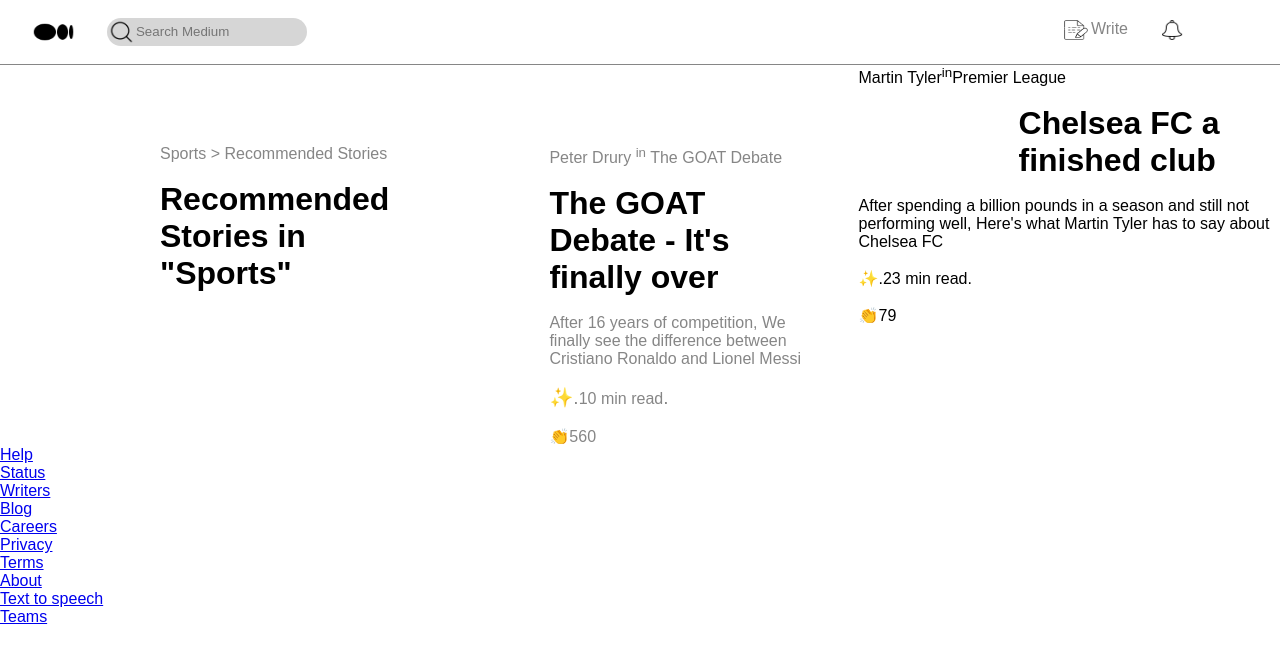
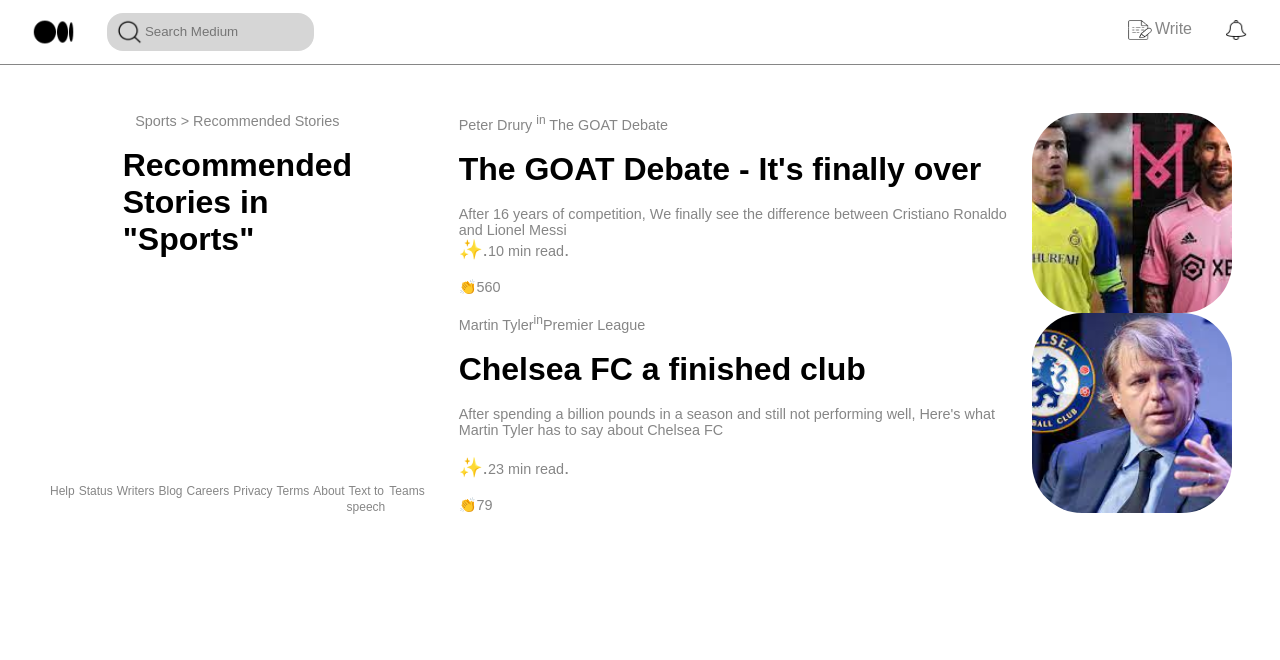
Before and after one commit to jo13han/IO-Assignment-1, a plain HTML site: page index.html in a window 1280 px wide. Drawn offline with Linux system fonts and the light colour scheme.

Commit message:
Add files via upload

```diff
--- a/index.html
+++ b/index.html
@@ -23,7 +23,7 @@
     <div class="container">
       <div class="left">
         <p>Sports > Recommended Stories</p>
-        <br>
+        <br />
         <h1>
           Recommended
           <hr />
@@ -31,48 +31,60 @@
           <hr />
           "Sports"
         </h1>
+        <footer>
+          <p><a href="#">Help</a></p>
+          <p><a href="#">Status</a></p>
+          <p><a href="#">Writers</a></p>
+          <p><a href="#">Blog</a></p>
+          <p><a href="#">Careers</a></p>
+          <p><a href="#">Privacy</a></p>
+          <p><a href="#">Terms</a></p>
+          <p><a href="#">About</a></p>
+          <p><a href="#">Text to speech</a></p>
+          <p><a href="#">Teams</a></p>
+        </footer>
       </div>
       <div class="right">
         <div class="box1">
+          <div class="textcontainer">
           <p>Peter Drury <sup>in</sup> The GOAT Debate</p>
-          <br>
+          <br />
           <h1>The GOAT Debate - It's finally over</h1>
-          <br>
+          <br />
           <p>
             After 16 years of competition, We finally see the difference between
             Cristiano Ronaldo and Lionel Messi
           </p>
-          <br>
           <p class="time"><span>✨.</span>10 min read<span>.</span></p>
-          <br>
+          <br />
           <p class="likes"><span>👏</span>560</p>
         </div>
-      </div>
-      <div class="box2">
-        <p>Martin Tyler<sup>in</sup>Premier League</p>
-        <br>
-        <h1>Chelsea FC a finished club</h1>
-        <br>
-        <p>
-          After spending a billion pounds in a season and still not performing well, Here's what Martin Tyler has to say about Chelsea FC
-        </p>
-        <br>
-        <p class="time1"><span>✨.</span>23 min read<span>.</span></p>
-        <br>
-        <p class="likes1"><span>👏</span>79</p>
+        <div class="imagecontainer">
+          <img src="./messironaldo.jpg" />
+        </div>
+          <br />
+        </div>
+        <div class="box1">
+          <div class="textcontainer">
+          <p>Martin Tyler<sup>in</sup>Premier League</p>
+          <br />
+          <h1>Chelsea FC a finished club</h1>
+          <br />
+          <p>
+            After spending a billion pounds in a season and still not performing
+            well, Here's what Martin Tyler has to say about Chelsea FC
+          </p>
+          <br />
+          <p class="time"><span>✨.</span>23 min read<span>.</span></p>
+          <br />
+          <p class="likes"><span>👏</span>79</p>
+          </div>
+          <div class="imagecontainer">
+          <img src="./toddbohly.jpg" />
+          </div>
+        </div>
+        </div>
       </div>
     </div>
-    <footer>
-        <p><a href="#">Help</a></p>
-        <p><a href="#">Status</a></p>
-        <p><a href="#">Writers</a></p>
-        <p><a href="#">Blog</a></p>
-        <p><a href="#">Careers</a></p>
-        <p><a href="#">Privacy</a></p>
-        <p><a href="#">Terms</a></p>
-        <p><a href="#">About</a></p>
-        <p><a href="#">Text to speech</a></p>
-        <p><a href="#">Teams</a></p>
-      </footer>
   </body>
 </html>
--- a/style.css
+++ b/style.css
@@ -1,157 +1,161 @@
-*{
+* {
 	padding: 0;
 	margin: 0;
 	font-family: Arial, Helvetica, sans-serif;
 }
-
-body{
+p{
+    font-size: 0.9rem;
+}
+body {
 	height: 100%;
 }
-nav{
+
+input:focus {
+	outline: none;
+}
+
+nav {
 	display: flex;
 	align-items: center;
-    padding: 1rem 2rem;
+	padding: 0.5rem 2rem;
 	background: white;
 	border-bottom: 1px solid #868686;
+	height: 3rem;
 }
 
-nav .options{
+nav .options {
 	float: right;
 	margin-left: auto;
-}
-nav .logo{
-    height: 2rem;
-    width: 2.7rem;
+	margin-right: 0;
 }
 
-nav .search{
-    height: 1.8rem;
-    width: 2rem;
-    left: 8rem;
-    z-index: 1;
+nav .logo {
+	width: 2.7rem;
+	aspect-ratio: 1;
 }
 
-nav p{
-    color: #242424;
-    position: absolute;
-    left: 8rem;
-    padding-top: 1rem;
-    padding-left: 3rem;
-    padding-bottom: 1rem;
-    height: 0.75rem;
-    width: 6rem;
+nav img.search {
+	aspect-ratio: 1;
+	height: 80%;
 }
-nav .one{
+
+nav .one {
 	display: flex;
+	align-items: center;
 	border-radius: 1rem;
 	background-color: #d6d6d6;
-    left: 7rem;
+	height: 80%;
 	width: 200px;
 	margin-left: 2rem;
+	padding-left: 7px;
 }
 
-nav .one #searchstuff{
+nav .one #searchstuff {
 	border: none;
-    background:transparent;
+	background: transparent;
 }
 
-
-nav ul{
+nav ul {
 	display: flex;
 	list-style: none;
 	margin-right: 4rem;
 }
 
-nav li{
+nav li {
 	padding-left: 0.2rem;
 }
 
-nav .pen{
+nav .pen {
 	height: 1.2rem;
 	width: 1.5rem;
 }
 
-nav .notif{
+nav .notif {
 	padding-left: 2rem;
 	height: 1.2rem;
 	width: 1.5rem;
 }
 
-nav a{
+nav a {
 	text-decoration: none;
 	color: #868686;
 }
 
-a:hover{
+a:hover {
 	color: black;
 }
 
-.container{
+.container {
 	background-color: white;
 	display: flex;
 	flex-direction: row;
+	justify-content: center;
+	padding-left: 3rem;
+	padding-right: 3rem;
+	padding-top: 3rem;
 }
 
-.container .left p{
-    margin-left: 10rem;
-    margin-top: 5rem;
+.container .left {
+	display: flex;
+	flex-direction: column;
+	align-items: center;
+}
+
+.container .left p {
 	color: #868686;
 }
-.container h1{
-    margin-left: 10rem;
-    width: wrap;
-}
 
-.container hr{
+.container hr {
 	border-style: none;
 }
 
-.right{
+.right {
 	display: flex;
-    margin-top: 5rem;
-    margin-right: 3rem;
+	margin-left: 2rem;
 	flex-direction: column;
 }
-
+.right .box1{
+    display: flex;
+    flex-direction: row;
+}
+.right .box1 .textcontainer{
+    display: flex;
+    flex-direction: column;
+}
+.right .box1 .imagecontainer img{
+    display: flex;
+    flex-direction: column;
+    width: 200px;
+    aspect-ratio: 1;
+    object-fit: cover;
+    border-radius: 25%;
+}
 .container .right .box1 p{
-    margin-left: 10rem;
-    color:#868686;
+	color: #868686;
 }
 
-.container .right .box1 .time span{
+.container .right .box1 .time span {
 	font-size: 1.2rem;
 }
 
-.container .right .box1 .likes p{
+.container .right .box1 .likes p {
 	font-size: 1.2rem;
 }
-.container .right .box1 .likes img{
+.container .right .box1 .likes img {
 	height: 1.2rem;
 	width: 1.2rem;
 }
 
-.container .right .box2 p{
-    margin-left: 10rem;
-    color:#868686;
+footer {
+	display: flex;
+    flex-direction: row;
+    align-self: flex-end;
+    margin-top: auto;
 }
 
-.container .right .box2 .time1 span{
-    font-size: 1.2rem;
-}
-
-.container .right .box2 .likes1 p{
-    font-size: 1.2rem;
-}
-.container .right .box2 .likes1 img{
-    height: 1.2rem;
-    width: 1.2rem;
-}
-
-.footer{
-    display: flex;
-}
-
-.footer p{
+footer p a{
+    font-size: 0.75rem;
 	text-decoration: none;
 	color: #868686;
+    padding: 2px 2px 2px 2px;
 }
```
Also changed, not shown: messironaldo.jpg (added), toddbohly.jpg (added). Lines whose indentation alone changed are shown as unchanged.
